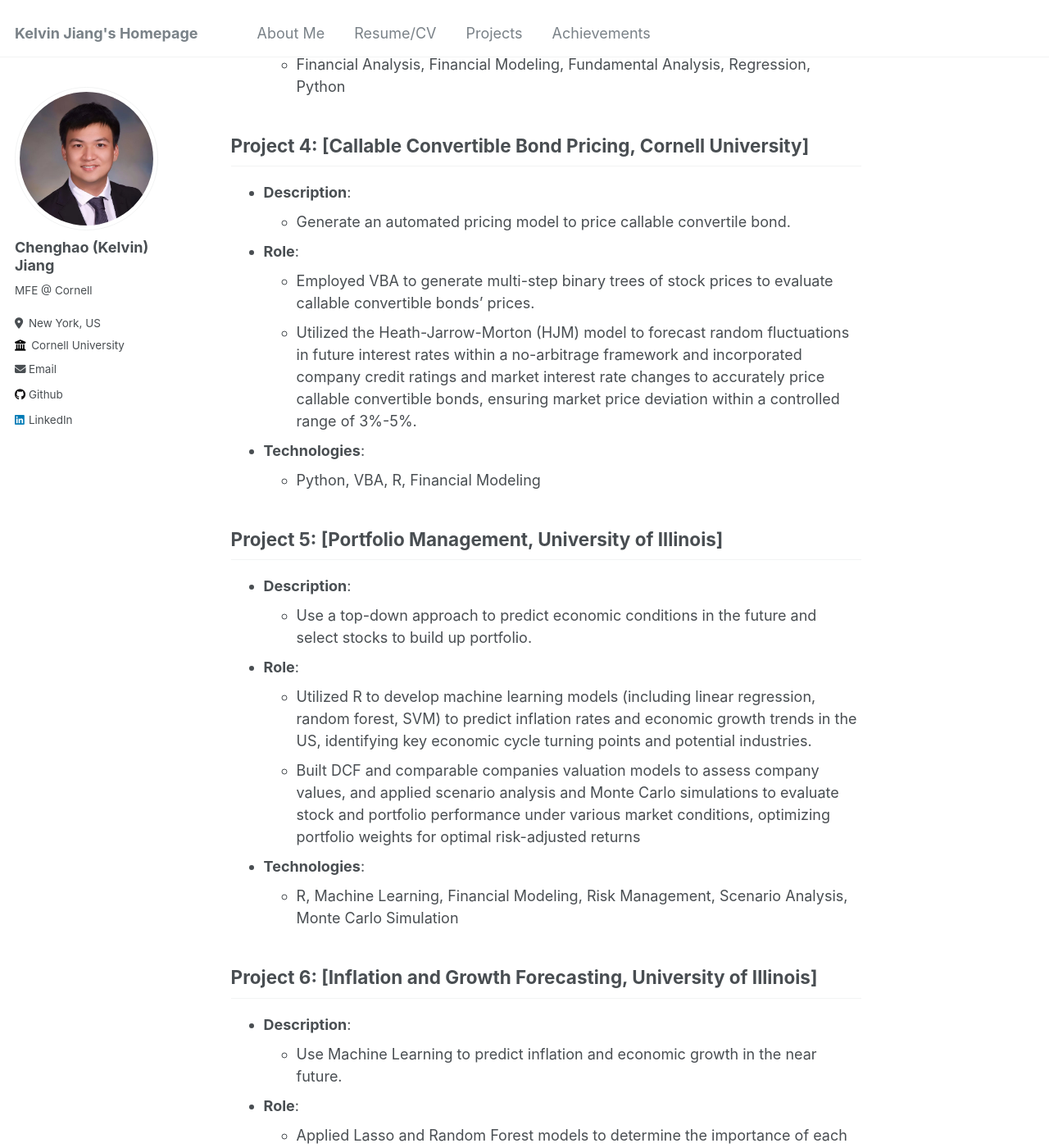
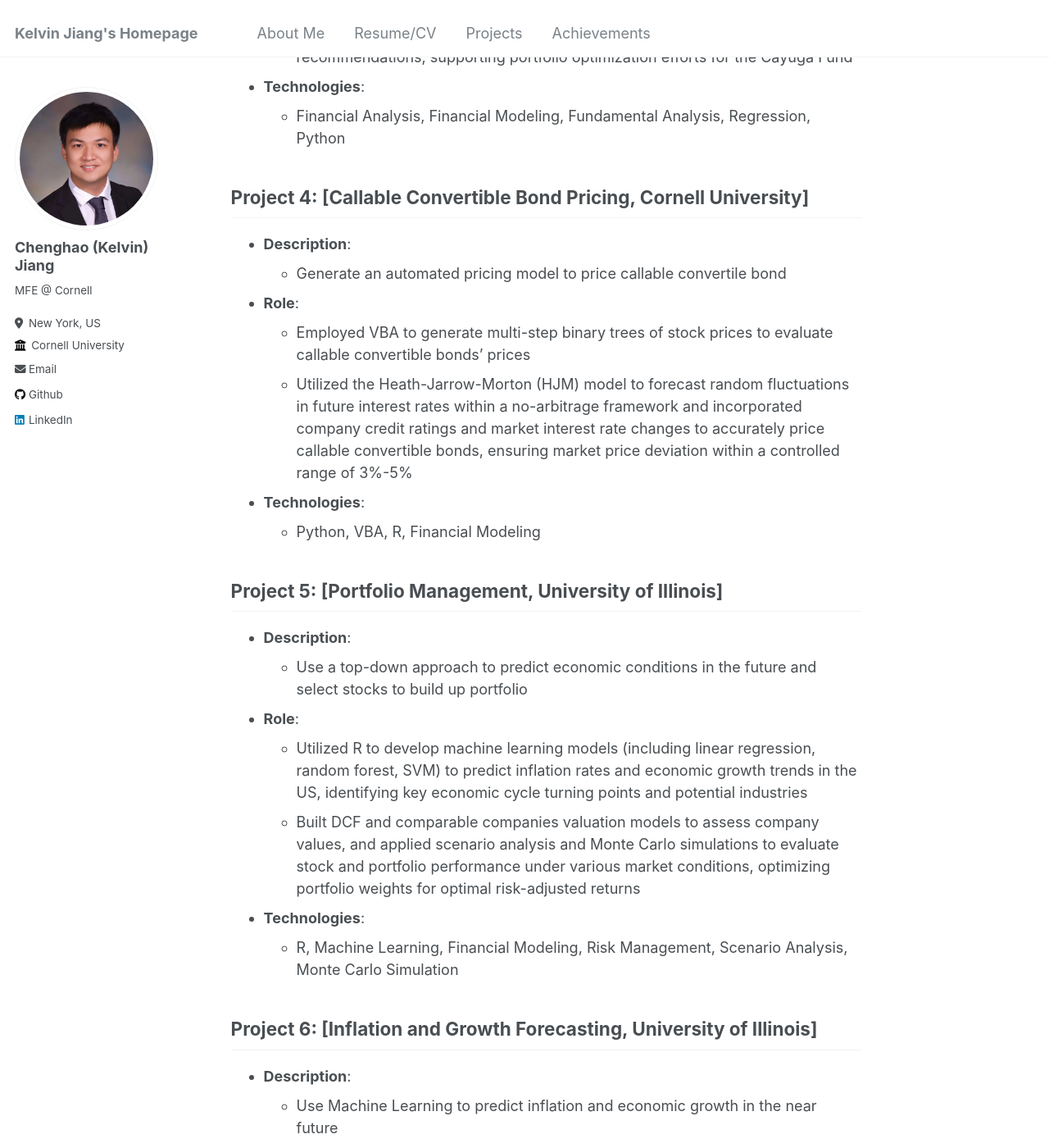
Before and after one commit to KelvinJ2567/kevin.github.io, a Jekyll site: the page built from _pages/projects.md, in a window 1280 px wide and 1400 px high, scrolled down 1200 px. Shown: the whole window at 82% size. Built offline with Jekyll 4.4.1, drawn with Linux system fonts in a browser that asks for light colours; some of the changed text lies outside the part shown.

```diff
--- a/_pages/projects.md
+++ b/_pages/projects.md
@@ -32,25 +33,25 @@ redirect_from:
 
 ## Project 4: [Callable Convertible Bond Pricing, Cornell University]
 - **Description**:
-  - Generate an automated pricing model to price callable convertile bond.
+  - Generate an automated pricing model to price callable convertile bond
 - **Role**:
-  - Employed VBA to generate multi-step binary trees of stock prices to evaluate callable convertible bonds’ prices.
-  - Utilized the Heath-Jarrow-Morton (HJM) model to forecast random fluctuations in future interest rates within a no-arbitrage framework and incorporated company credit ratings and market interest rate changes to accurately price callable convertible bonds, ensuring market price deviation within a controlled range of 3%-5%.
+  - Employed VBA to generate multi-step binary trees of stock prices to evaluate callable convertible bonds’ prices
+  - Utilized the Heath-Jarrow-Morton (HJM) model to forecast random fluctuations in future interest rates within a no-arbitrage framework and incorporated company credit ratings and market interest rate changes to accurately price callable convertible bonds, ensuring market price deviation within a controlled range of 3%-5%
 - **Technologies**:
   - Python, VBA, R, Financial Modeling
 
 ## Project 5: [Portfolio Management, University of Illinois]
 - **Description**:
-  - Use a top-down approach to predict economic conditions in the future and select stocks to build up portfolio.
+  - Use a top-down approach to predict economic conditions in the future and select stocks to build up portfolio
 - **Role**:
-  - Utilized R to develop machine learning models (including linear regression, random forest, SVM) to predict inflation rates and economic growth trends in the US, identifying key economic cycle turning points and potential industries.
+  - Utilized R to develop machine learning models (including linear regression, random forest, SVM) to predict inflation rates and economic growth trends in the US, identifying key economic cycle turning points and potential industries
   - Built DCF and comparable companies valuation models to assess company values, and applied scenario analysis and Monte Carlo simulations to evaluate stock and portfolio performance under various market conditions, optimizing portfolio weights for optimal risk-adjusted returns
 - **Technologies**:
   - R, Machine Learning, Financial Modeling, Risk Management, Scenario Analysis, Monte Carlo Simulation
 
 ## Project 6: [Inflation and Growth Forecasting, University of Illinois]
 - **Description**:
-  - Use Machine Learning to predict inflation and economic growth in the near future.
+  - Use Machine Learning to predict inflation and economic growth in the near future
 - **Role**:
   - Applied Lasso and Random Forest models to determine the importance of each economic factor in forecasting models and concluded production related factors are the main factors in both forecasting
   - Analyzed monthly data since 1980 and developed five forecasting machine learning models to evaluate the impact of Covid pandemic on the inflation and growth forecasting
```
Also changed, not shown: other parts of _pages/projects.md (+5 -4 lines).
